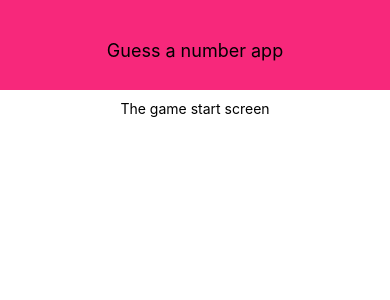
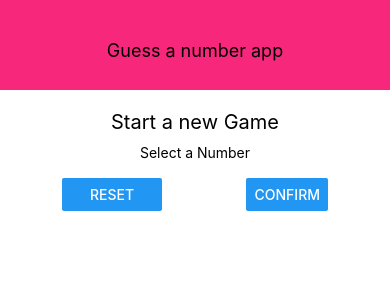
Before and after one commit to olivierHuvelle/react-native-guess-number, a React Native app: screen / in a window 390 px wide. Shown: the top 300 px of the page. Built offline with nearby package versions, Linux system fonts and the light colour scheme.

Commit message:
added some style to StartGameScreen

```diff
--- a/screens/StartGameScreen.js
+++ b/screens/StartGameScreen.js
@@ -1,10 +1,22 @@
 import React from 'react'
-import {View, Text , StyleSheet} from 'react-native'
+import {View, Text , TextInput, Button, StyleSheet} from 'react-native'
 
 const StartGameScreen = props => {
     return (
         <View style={styles.screen}>
-            <Text>The game start screen</Text>
+            <Text style={styles.title}>Start a new Game</Text>
+            <View style={styles.inputContainer}>
+                <Text>Select a Number</Text>
+                <TextInput />
+                <View style={styles.buttonContainer}>
+                    <View style={styles.buttonWrapper}>
+                        <Button title="reset" onPress={() => {}} />
+                    </View>
+                    <View>
+                        <Button title="confirm" onPress={() => {}} />
+                    </View>
+                </View>
+            </View>
         </View>
     )
 }
@@ -14,7 +26,24 @@
         flex : 1,
         padding : 10,
         alignItems : 'center',
-
+    },
+    title : {
+        fontSize : 20,
+        marginVertical : 10,
+    },
+    inputContainer : {
+        width : 300,
+        maxWidth : '80%',
+        alignItems: 'center'
+    },
+    buttonContainer : {
+        flexDirection : 'row',
+        width : '100%',
+        justifyContent : 'space-between',
+        paddingHorizontal : 15
+    },
+    buttonWrapper : {
+        width : 100
     }
 })
 
```
